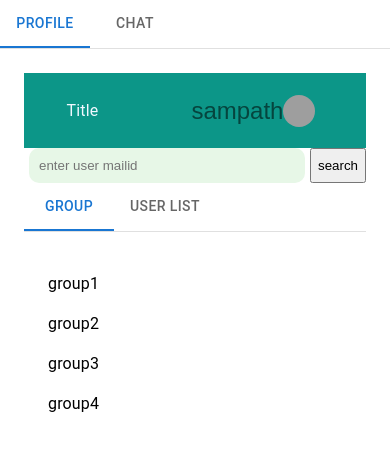
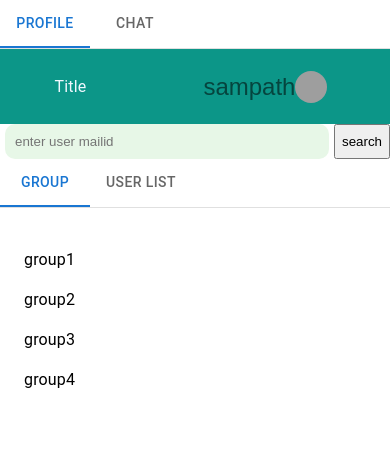
Before and after one commit to sampath11790/group_chat_frontend, a React (Create React App) app: page / in a window 390 px wide. Shown: the top 450 px of the page. Built offline with nearby package versions, Linux system fonts and the light colour scheme; grey boxes are pictures that could not be loaded.

Commit message:
mobile responsive fixed

```diff
--- a/src/components/chatPage/mobileView/mobileView.js
+++ b/src/components/chatPage/mobileView/mobileView.js
@@ -1,14 +1,11 @@
 import React from "react";
-// import cls from "./sidebar.module.css";
 
 import Box from "@mui/material/Box";
 import Tab from "@mui/material/Tab";
 import TabContext from "@mui/lab/TabContext";
 import TabList from "@mui/lab/TabList";
 import TabPanel from "@mui/lab/TabPanel";
-// import Group from "./group";
-// import UserList from "./userlist";
-import { Grid } from "@mui/material";
+
 import Chat from "../Chat";
 import Chatsidebar from "../chatSidebar";
 
@@ -19,6 +16,12 @@ export default function MobileMenu() {
     setValue(newValue);
   };
 
+  const styleobj = {
+    height: "100%",
+    width: "100%",
+    padding: 0,
+    margin: 0,
+  };
   return (
     <Box sx={{ width: "100%", typography: "body1" }}>
       <TabContext value={value}>
@@ -28,19 +31,13 @@ export default function MobileMenu() {
             <Tab label="Chat" value="2" />
           </TabList>
         </Box>
-        <TabPanel value="1">
+        <TabPanel value="1" sx={styleobj}>
           <Chatsidebar></Chatsidebar>
         </TabPanel>
-        <TabPanel value="2" sx={{ width: "100vw" }}>
+        <TabPanel value="2" sx={styleobj}>
           <Chat></Chat>
         </TabPanel>
       </TabContext>
     </Box>
   );
 }
-
-{
-  /* <Grid container sx={{ height: "100%" }}>
-
-</Grid> */
-}
```
